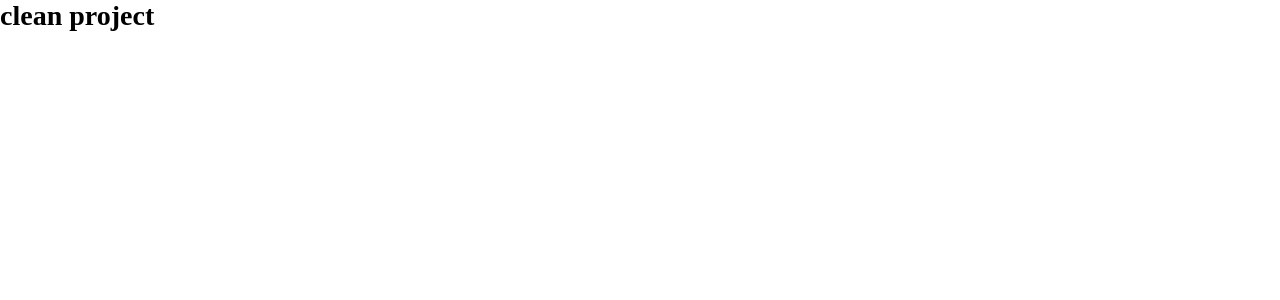
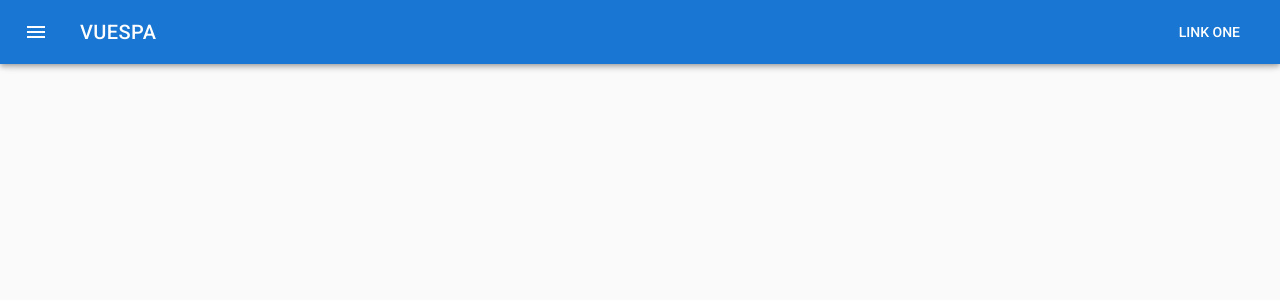
Before and after one commit to snarksliveshere/vue.spa, a Vue app: page / in a window 1280 px wide. Shown: the top 300 px of the page. Built offline with nearby package versions, Linux system fonts and the light colour scheme.

Commit message:
add toolbar

```diff
--- a/src/App.vue
+++ b/src/App.vue
@@ -1,7 +1,19 @@
 <template>
- <h1>clean project</h1>
+    <v-app>
+        <v-navigation-drawer app temporary></v-navigation-drawer>
+        <v-toolbar app dark color="primary">
+            <v-toolbar-side-icon></v-toolbar-side-icon>
+            <v-toolbar-title>VUESPA</v-toolbar-title>
+            <v-spacer></v-spacer>
+            <v-toolbar-items class="hidden-sm-and-down">
+                <v-btn flat>Link One</v-btn>
+            </v-toolbar-items>
+        </v-toolbar>
+        <v-content>
+            <router-view></router-view>
+        </v-content>
+    </v-app>
 </template>
-
 <script>
-export default {}
+    export default {}
 </script>
```
